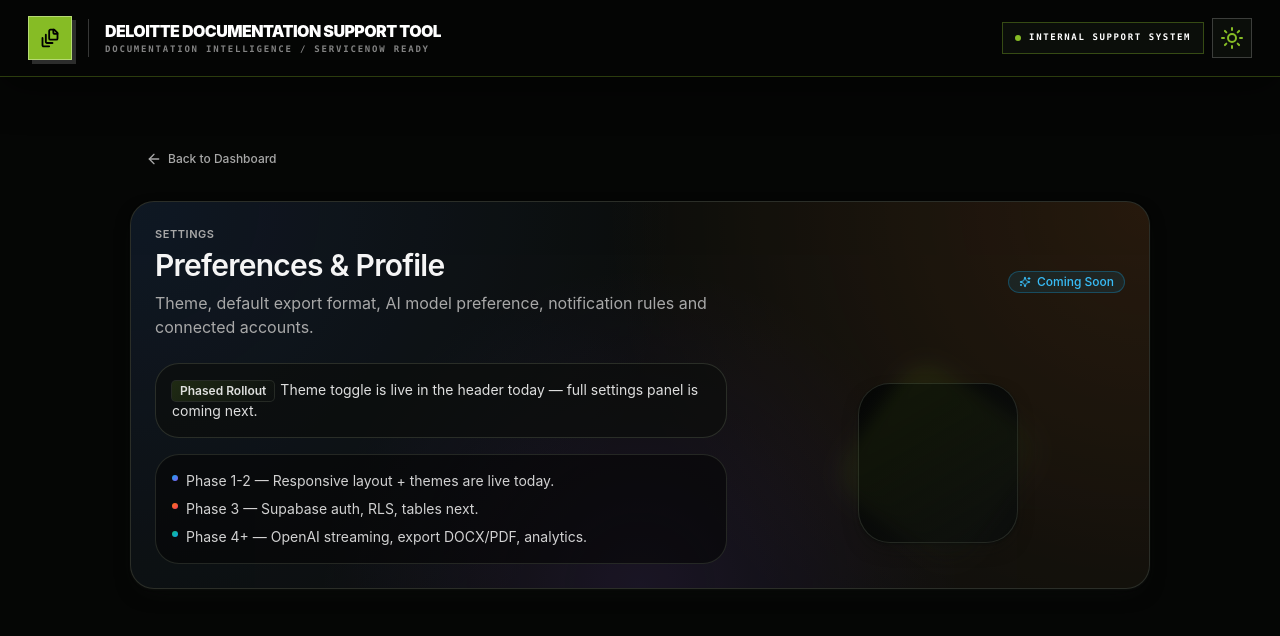
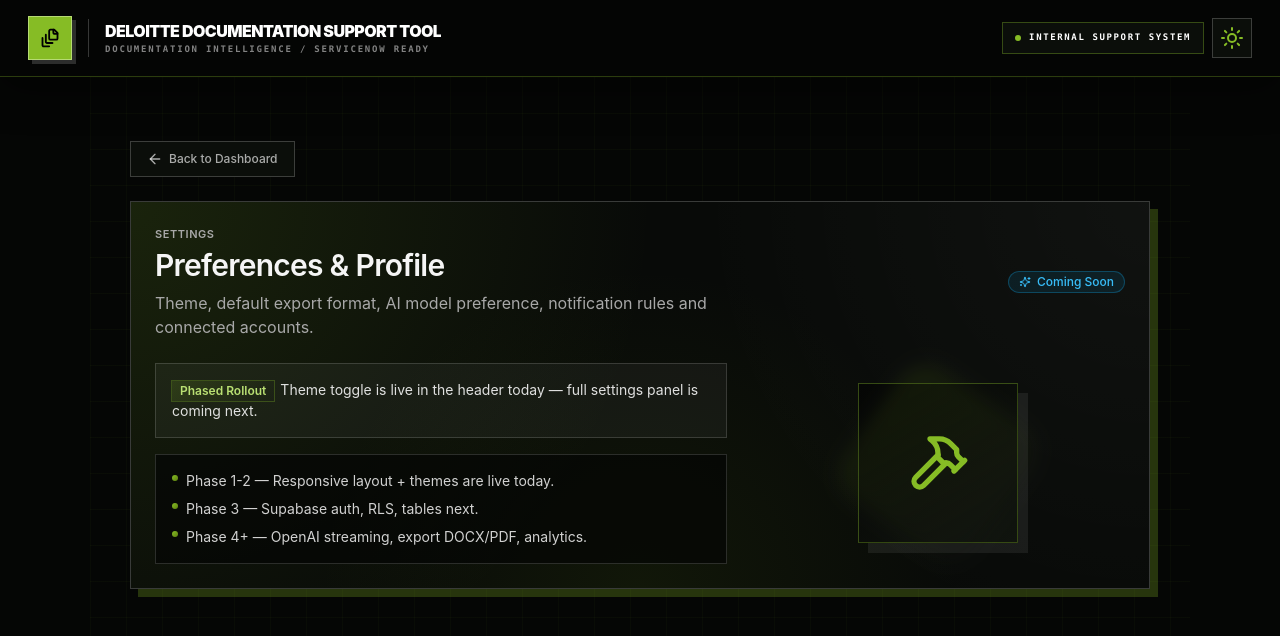
Before and after one commit to Adnxnn/Deloitte-Documentation-Support, a Next.js app: page /settings in a window 1280 px wide. Both pictures are taken after a click on the button "Switch to dark theme". Shown: the top 636 px of the page. Built offline with nearby package versions, Linux system fonts and the light colour scheme.

Commit message:
Complete dark-theme redesign

```diff
--- a/components/layout/PlaceholderPage.tsx
+++ b/components/layout/PlaceholderPage.tsx
@@ -28,12 +28,16 @@
   status: "Coming Soon" | "In Progress";
 }) {
   return (
-    <div className="mx-auto flex min-h-[70vh] w-full max-w-[1100px] flex-col px-6 py-10 md:px-10 md:py-16">
+    <div className="relative isolate mx-auto flex min-h-[70vh] w-full max-w-[1100px] flex-col overflow-hidden px-6 py-10 md:px-10 md:py-16">
+      <div
+        aria-hidden
+        className="pointer-events-none absolute inset-0 -z-10 hidden opacity-70 [background-image:linear-gradient(rgba(134,188,37,0.055)_1px,transparent_1px),linear-gradient(90deg,rgba(134,188,37,0.055)_1px,transparent_1px)] [background-size:36px_36px] dark:block"
+      />
       <Button
         asChild
         variant="ghost"
         size="sm"
-        className="mb-6 w-fit gap-1.5 text-muted-foreground hover:text-foreground"
+        className="mb-6 w-fit gap-1.5 text-muted-foreground hover:text-foreground dark:rounded-none dark:border dark:border-white/20 dark:bg-[#0b0e0a] dark:text-white/65 dark:hover:border-[#86bc25] dark:hover:bg-[#86bc25] dark:hover:text-black"
       >
         <Link href="/">
           <ArrowLeft className="h-4 w-4" />
@@ -46,14 +50,18 @@
         animate={{ opacity: 1, y: 0 }}
         transition={{ duration: 0.4 }}
       >
-        <Card className="relative overflow-hidden">
+        <Card className="relative overflow-hidden dark:rounded-none dark:border-white/20 dark:bg-[#080a08] dark:shadow-[8px_8px_0_rgba(134,188,37,0.26)] dark:hover:shadow-[8px_8px_0_rgba(134,188,37,0.34)]">
           <div
             aria-hidden
-            className="pointer-events-none absolute inset-0 opacity-80"
+            className="pointer-events-none absolute inset-0 opacity-80 dark:hidden"
             style={{
               background:
                 "radial-gradient(circle at 0% 0%, rgba(46,107,230,0.14) 0%, transparent 50%), radial-gradient(circle at 100% 0%, rgba(255,122,26,0.14) 0%, transparent 50%), radial-gradient(circle at 50% 100%, rgba(139,78,230,0.14) 0%, transparent 50%)",
             }}
+          />
+          <div
+            aria-hidden
+            className="pointer-events-none absolute inset-0 hidden bg-[radial-gradient(circle_at_0%_0%,rgba(134,188,37,0.14)_0%,transparent_48%),radial-gradient(circle_at_100%_0%,rgba(255,255,255,0.035)_0%,transparent_42%),radial-gradient(circle_at_50%_100%,rgba(93,129,14,0.11)_0%,transparent_50%)] dark:block"
           />
           <CardHeader className="relative flex flex-col gap-3 md:flex-row md:items-center md:justify-between md:space-y-0">
             <div>
@@ -77,35 +85,35 @@
           </CardHeader>
           <CardContent className="relative grid gap-6 md:grid-cols-5">
             <div className="md:col-span-3 space-y-4 text-sm text-muted-foreground">
-              <p className="rounded-2xl border border-border/70 bg-card/70 p-4 text-foreground/90">
-                <span className="mr-1.5 inline-flex items-center rounded-lg bg-deloitte-gradient-soft px-2 py-0.5 text-xs font-semibold ring-1 ring-border/60">
+              <p className="rounded-2xl border border-border/70 bg-card/70 p-4 text-foreground/90 dark:rounded-none dark:border-white/15 dark:bg-white/[0.045]">
+                <span className="mr-1.5 inline-flex items-center rounded-lg bg-deloitte-gradient-soft px-2 py-0.5 text-xs font-semibold ring-1 ring-border/60 dark:rounded-none dark:bg-[#86bc25]/12 dark:text-[#b9df73] dark:ring-[#86bc25]/30">
                   Phased Rollout
                 </span>
                 {hint}
               </p>
-              <ul className="space-y-2 rounded-2xl border border-border/60 bg-background/60 p-4 text-foreground/85">
+              <ul className="space-y-2 rounded-2xl border border-border/60 bg-background/60 p-4 text-foreground/85 dark:rounded-none dark:border-white/15 dark:bg-[#050605]/75">
                 <li className="flex gap-2">
-                  <span className="mt-1 h-1.5 w-1.5 rounded-full bg-gradient-to-br from-sky-500 to-violet-500" />
+                  <span className="mt-1 h-1.5 w-1.5 rounded-full bg-gradient-to-br from-sky-500 to-violet-500 dark:from-[#86bc25] dark:to-[#5d810e]" />
                   Phase 1-2 — Responsive layout + themes are live today.
                 </li>
                 <li className="flex gap-2">
-                  <span className="mt-1 h-1.5 w-1.5 rounded-full bg-gradient-to-br from-orange-500 to-rose-500" />
+                  <span className="mt-1 h-1.5 w-1.5 rounded-full bg-gradient-to-br from-orange-500 to-rose-500 dark:from-[#86bc25] dark:to-[#5d810e]" />
                   Phase 3 — Supabase auth, RLS, tables next.
                 </li>
                 <li className="flex gap-2">
-                  <span className="mt-1 h-1.5 w-1.5 rounded-full bg-gradient-to-br from-emerald-500 to-sky-500" />
+                  <span className="mt-1 h-1.5 w-1.5 rounded-full bg-gradient-to-br from-emerald-500 to-sky-500 dark:from-[#86bc25] dark:to-[#5d810e]" />
                   Phase 4+ — OpenAI streaming, export DOCX/PDF, analytics.
                 </li>
               </ul>
             </div>
             <div className="md:col-span-2 flex items-center justify-center">
-              <div className="relative flex h-40 w-40 items-center justify-center rounded-3xl border border-border/60 bg-gradient-to-br from-background to-card shadow-card">
+              <div className="relative flex h-40 w-40 items-center justify-center rounded-3xl border border-border/60 bg-gradient-to-br from-background to-card shadow-card dark:rounded-none dark:border-[#86bc25]/35 dark:from-[#050605] dark:to-[#10140e] dark:shadow-[10px_10px_0_rgba(255,255,255,0.07)]">
                 <motion.span
                   animate={{ rotate: 360 }}
                   transition={{ duration: 14, repeat: Infinity, ease: "linear" }}
                   className="absolute inset-0 rounded-3xl bg-deloitte-gradient opacity-15 blur"
                 />
-                <Hammer className="relative h-16 w-16 text-gradient-deloitte" />
+                <Hammer className="relative h-16 w-16 text-gradient-deloitte dark:text-[#86bc25]" />
               </div>
             </div>
           </CardContent>
```
